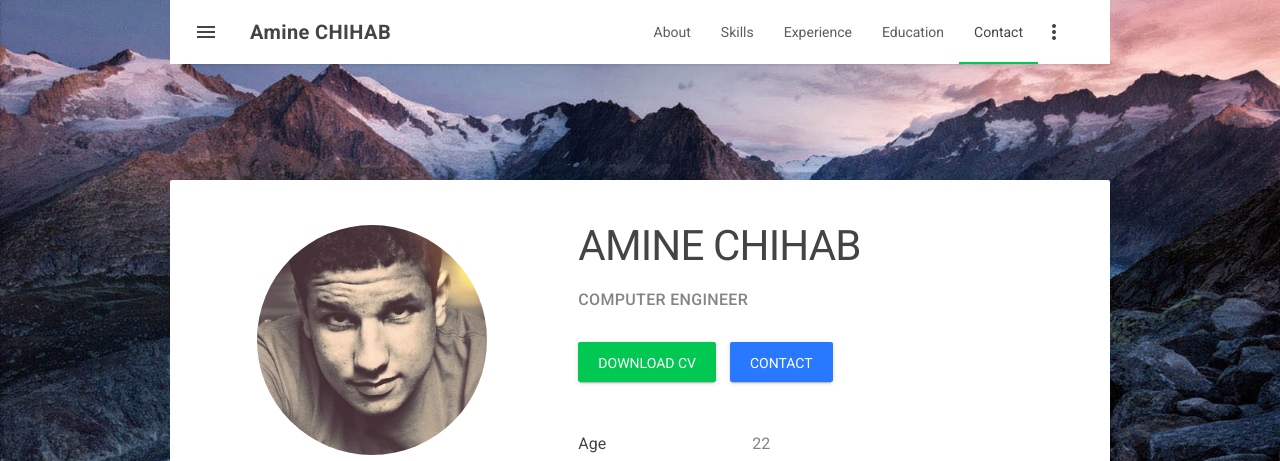
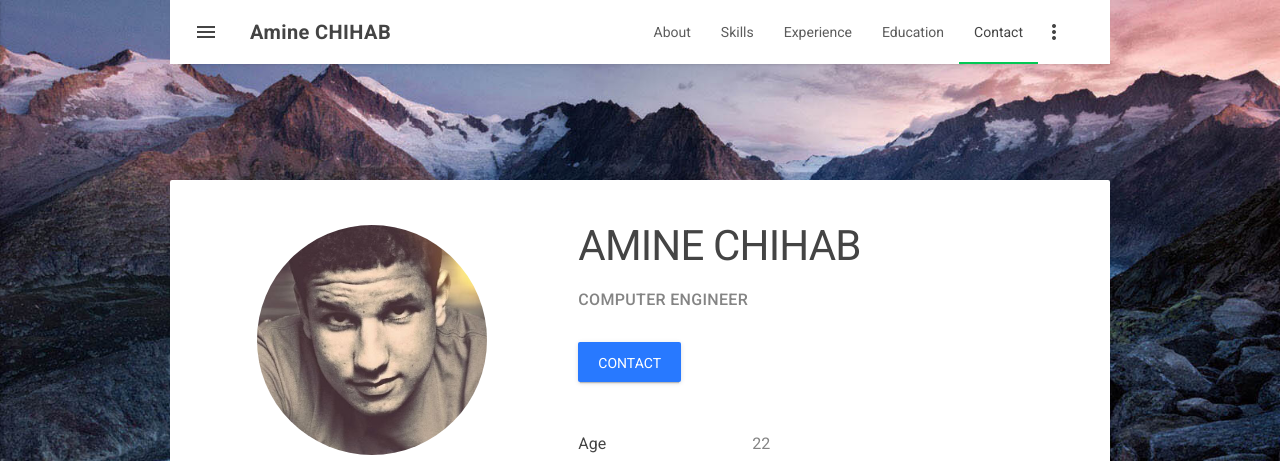
Before and after one commit to aminechihab/CV, a plain HTML site: page index.html in a window 1280 px wide. Shown: the top 461 px of the page. Drawn offline with Linux system fonts and the light colour scheme; some packages are replaced by stand-ins of ours.

Commit message:
Update index.html

```diff
--- a/index.html
+++ b/index.html
@@ -157,8 +157,7 @@
                                                 <h1>AMINE CHIHAB</h1>
                                                 <h5 class="mt-20 font-grey">Computer Engineer</h5>
                                                 <div class="mt-30">
-                                                    <a id="download_cv" class="mdl-button mdl-js-button mdl-button--raised mdl-js-ripple-effect  bg-green font-white mr-10" href="#">download cv</a>
-                                                    <a class="mdl-button mdl-js-button mdl-button--raised mdl-js-ripple-effect bg-blue font-white" href="#contact_sec" data-scroll>contact</a>
+                                                                                                        <a class="mdl-button mdl-js-button mdl-button--raised mdl-js-ripple-effect bg-blue font-white" href="#contact_sec" data-scroll>contact</a>
                                                 </div>
                                             </div>
                                             <ul class="profile-wrap mt-50">
```
